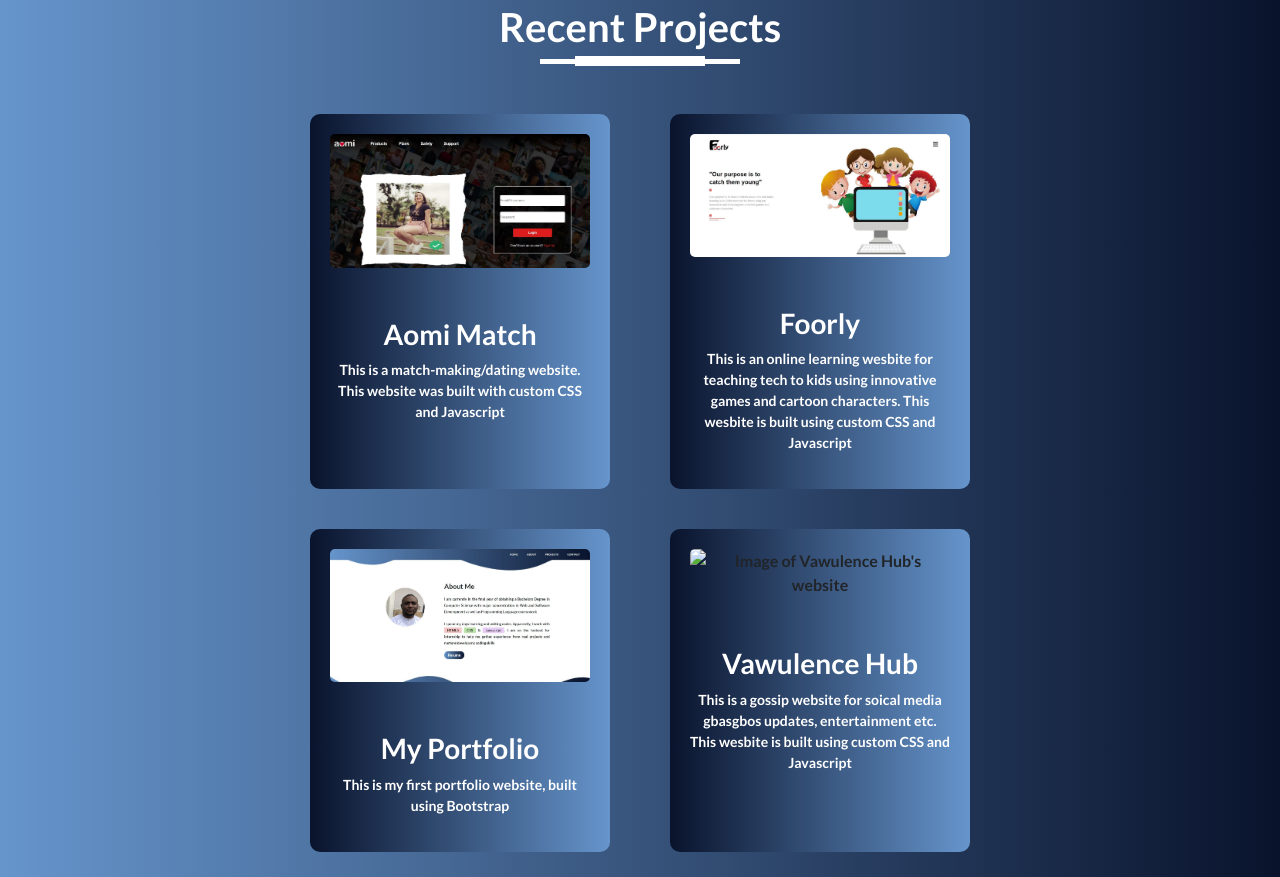
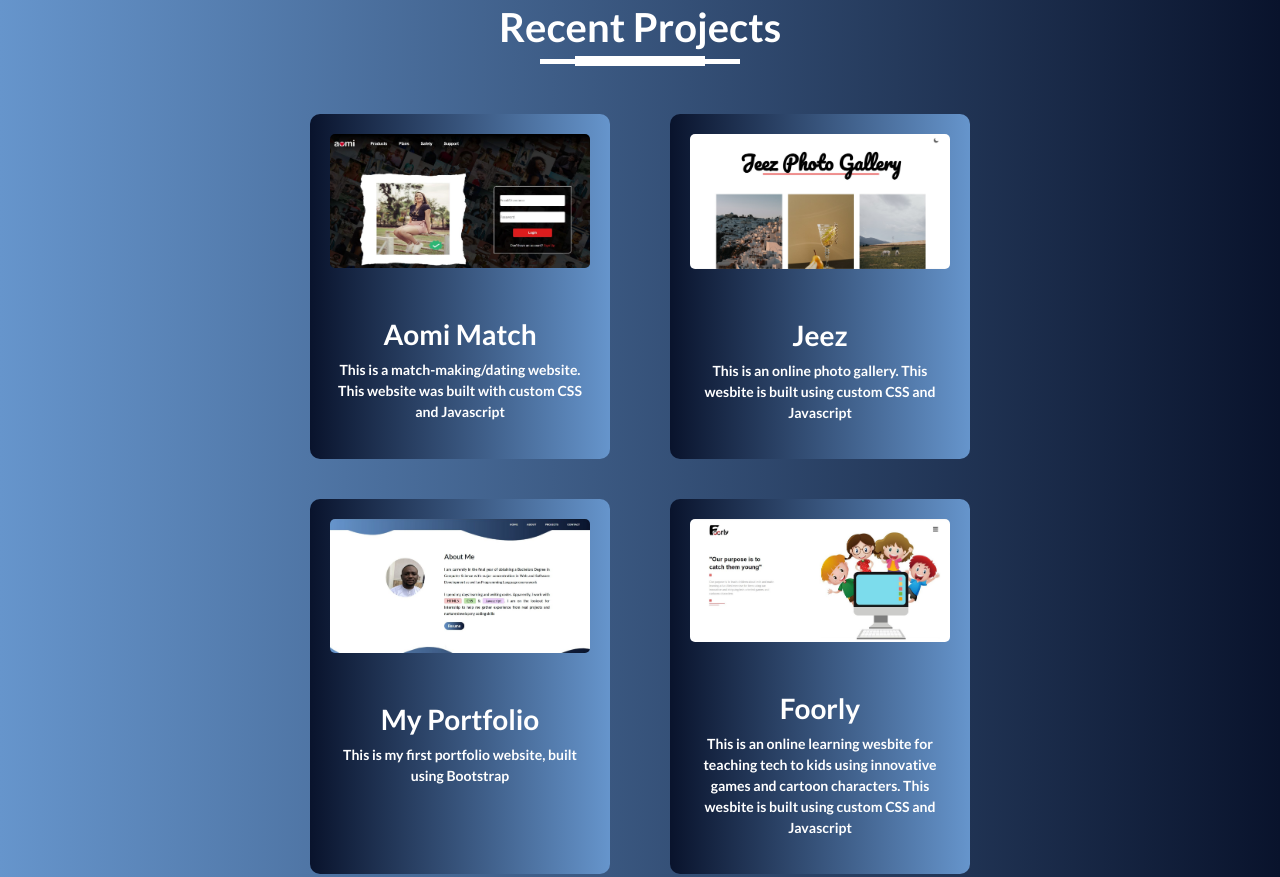
Before and after one commit to cyvibez/My-Portfolio, a plain HTML site: page index.html in a window 1280 px wide. Shown: the part 1538-2415 px from the top of the page. Drawn offline with nearby package versions, Linux system fonts and the light colour scheme.

Commit message:
Added Jeez details to project section

```diff
--- a/index.html
+++ b/index.html
@@ -104,10 +104,10 @@
           </a>
         </div>
           <div class="col-md-4 project-items" data-aos="fade-left" data-aos-once="true">
-            <img src="images/foorly.jpg" alt="Image of Foorly website">
-            <a href="https://foorly.netlify.app/" target="_blank">
-            <h3>Foorly</h3>
-            <p>This is an online learning wesbite for teaching tech to kids using innovative games and cartoon characters. This wesbite is built using custom CSS and Javascript</p>
+            <img src="images/jeez.jpg" alt="Image of Jeez website">
+            <a href="https://jeezphoto.netlify.app/" target="_blank">
+            <h3>Jeez</h3>
+            <p>This is an online photo gallery. This wesbite is built using custom CSS and Javascript</p>
           </a>
           </div>
         </div>
@@ -121,11 +121,10 @@
           </a>
         </div>
           <div class="col-md-4 project-items"  data-aos="fade-left" data-aos-once="true">
-            <img src="images/vawulence.jpg" alt="Image of Vawulence Hub's website">
-            <a href="#">
-            <h3>Vawulence Hub</h3>
-            <p>This is a gossip website for soical media gbasgbos updates, entertainment etc. <br>
-              This wesbite is built using custom CSS and Javascript</p>
+            <img src="images/foorly.jpg" alt="Image of Foorly website">
+            <a href="https://foorly.netlify.app/" target="_blank">
+            <h3>Foorly</h3>
+            <p>This is an online learning wesbite for teaching tech to kids using innovative games and cartoon characters. This wesbite is built using custom CSS and Javascript</p>
           </a>
           </div>
         </div>
```
